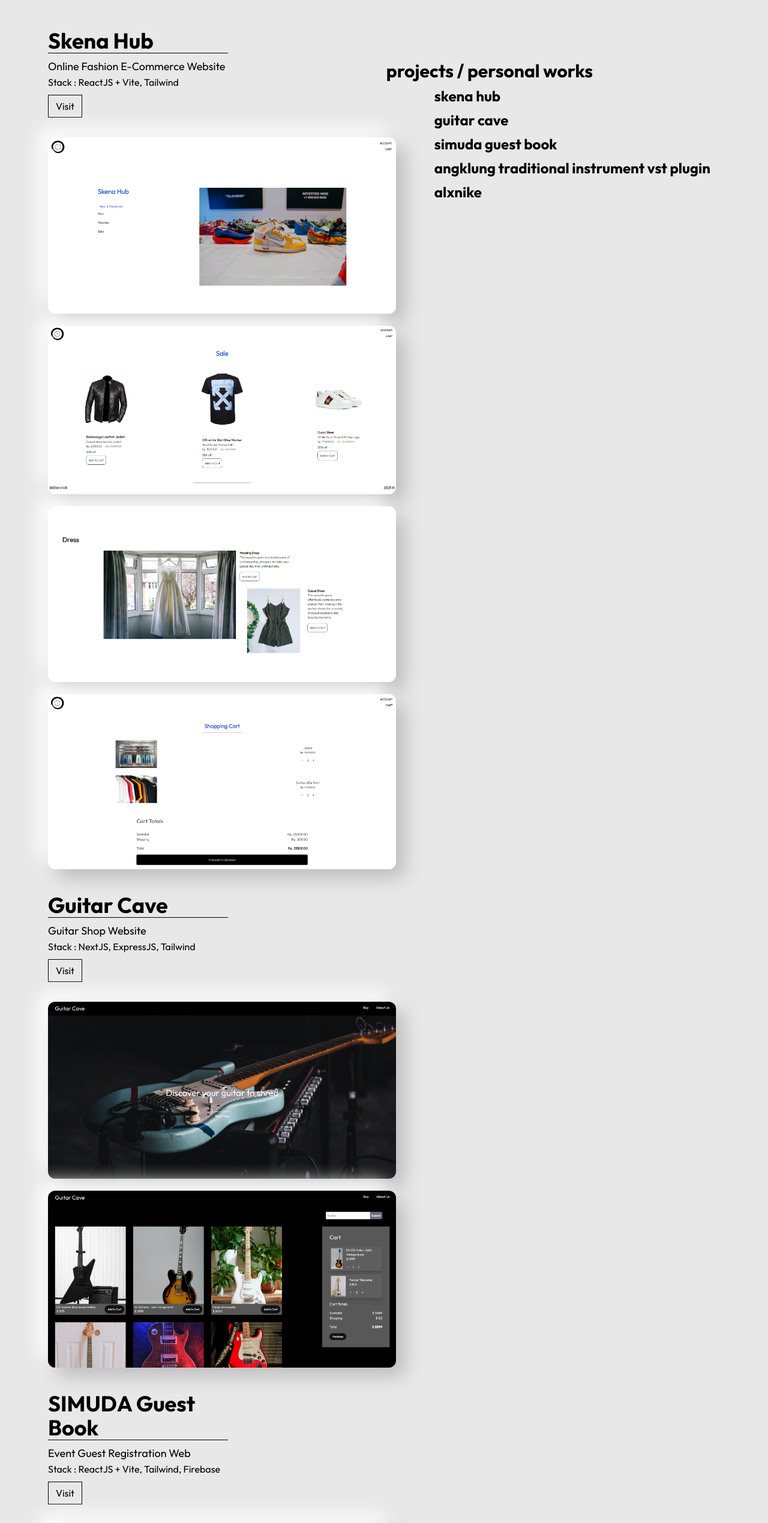
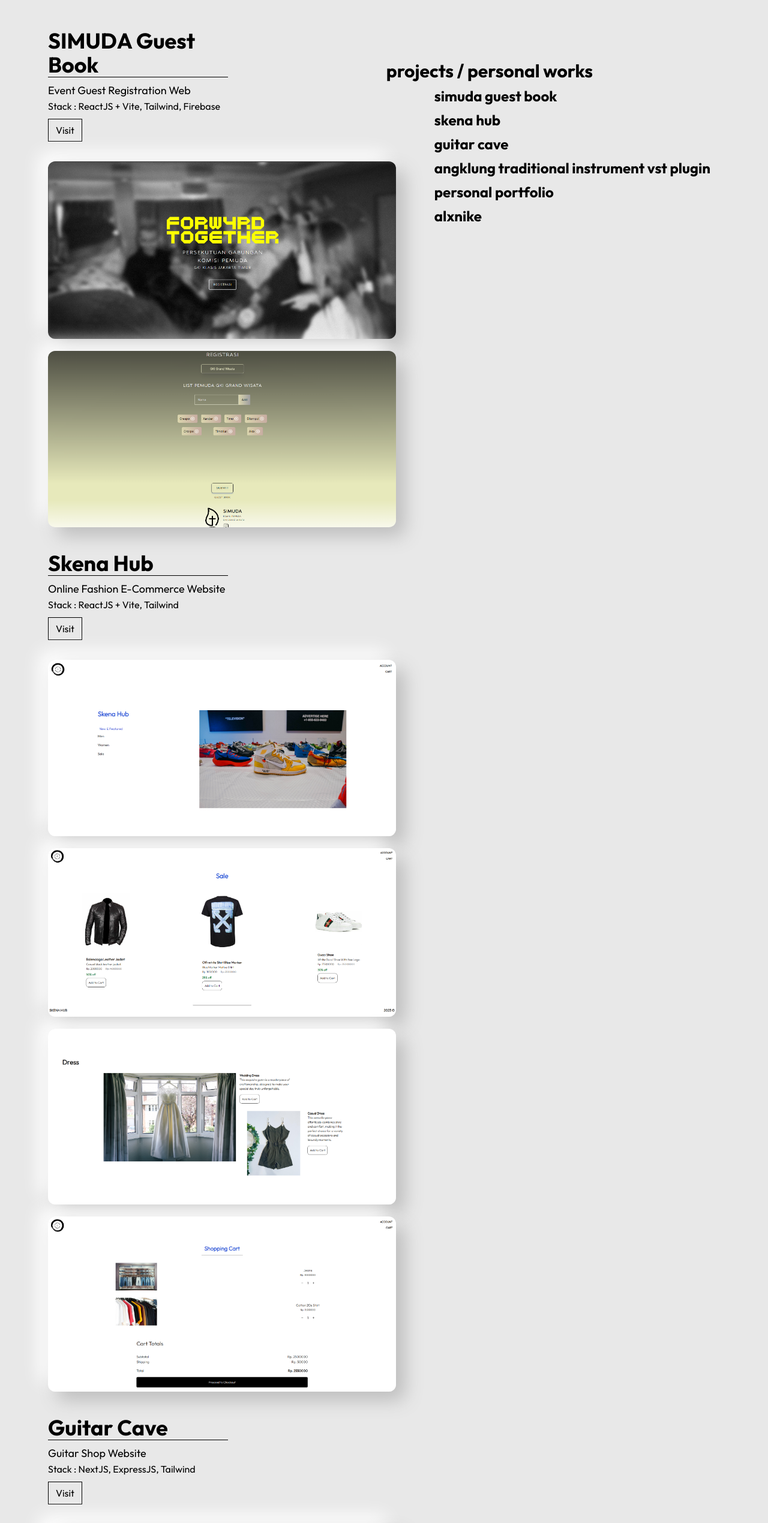
Before and after one commit to alxtim10/alexander-portfolio, a Next.js app: page /projects in a window 1280 px wide. Shown: the part 140-2679 px from the top of the page at 60% size. Built offline with nearby package versions, Linux system fonts and the light colour scheme.

Commit message:
update project

```diff
--- a/src/app/page.js
+++ b/src/app/page.js
@@ -8,7 +8,6 @@ import HomeTitle from "@/components/home/HomeTitle";
 import AboutMe from "@/components/about/AboutMe";
 import Link from "next/link";
 import Image from "next/image";
-import { Tooltip } from "@nextui-org/react";
 
 export default function Home() {
   const mainRef = useRef();
--- a/src/components/project/Projects.jsx
+++ b/src/components/project/Projects.jsx
@@ -1,4 +1,4 @@
-"use client"
+"use client";
 
 import React, { useRef } from "react";
 import PagesNavbar from "../../components/navigation/PagesNavbar";
@@ -10,6 +10,7 @@ const Projects = () => {
   const guitarCaveRef = useRef(null);
   const angklungRef = useRef(null);
   const nikeRef = useRef(null);
+  const portfolioRef = useRef(null);
 
   const scrollToSection = (elementRef) => {
     window.scrollTo({
@@ -21,6 +22,37 @@ const Projects = () => {
   return (
     <section>
       <PagesNavbar />
+
+      <div ref={simudaRef}>
+        <div className="pl-5 lg:pl-20">
+          <h1 className="border-b border-black text-4xl font-outfit font-bold w-1/2 lg:w-1/4 mb-2">
+            SIMUDA Guest Book
+          </h1>
+          <p className="text-lg">Event Guest Registration Web</p>
+          <p className="mb-4">Stack : ReactJS + Vite, Tailwind, Firebase</p>
+          <a
+            href="https://simudaguestbook.netlify.app"
+            className="border border-black py-2 px-3 hover:bg-black hover:text-white transition duration-300"
+          >
+            Visit
+          </a>
+        </div>
+        <div className="flex justify-center items-center w-full px-5 lg:pl-20 py-10 gap-5">
+          <div className="flex flex-col w-full gap-5">
+            <img
+              src="/images/projects/projectS1.png"
+              alt=""
+              className="imgCard w-full rounded-xl"
+            />
+            <img
+              src="/images/projects/projectS2.png"
+              alt=""
+              className="imgCard w-full rounded-xl"
+            />
+          </div>
+          <div className="hidden lg:block w-full"></div>
+        </div>
+      </div>
 
       <div ref={skenaRef}>
         <div className="pl-5 lg:pl-20">
@@ -38,10 +70,26 @@ const Projects = () => {
         </div>
         <div className="flex justify-center items-center w-full px-5 lg:pl-20 py-10 gap-5">
           <div className="flex flex-col w-full gap-5">
-            <img src="/images/projects/projectA1.png" alt="" className="imgCard w-full rounded-xl" />
-            <img src="/images/projects/projectA5.png" alt="" className="imgCard w-full rounded-xl" />
-            <img src="/images/projects/projectA3.png" alt="" className="imgCard w-full rounded-xl" />
-            <img src="/images/projects/projectA4.png" alt="" className="imgCard w-full rounded-xl" />
+            <img
+              src="/images/projects/projectA1.png"
+              alt=""
+              className="imgCard w-full rounded-xl"
+            />
+            <img
+              src="/images/projects/projectA5.png"
+              alt=""
+              className="imgCard w-full rounded-xl"
+            />
+            <img
+              src="/images/projects/projectA3.png"
+              alt=""
+              className="imgCard w-full rounded-xl"
+            />
+            <img
+              src="/images/projects/projectA4.png"
+              alt=""
+              className="imgCard w-full rounded-xl"
+            />
           </div>
           <div className="hidden lg:block w-full"></div>
         </div>
@@ -63,31 +111,16 @@ const Projects = () => {
         </div>
         <div className="flex justify-center items-center w-full px-5 lg:pl-20 py-10 gap-5">
           <div className="flex flex-col w-full gap-5">
-            <img src="/images/projects/projectG1.png" alt="" className="imgCard w-full rounded-xl" />
-            <img src="/images/projects/projectG2.png" alt="" className="imgCard w-full rounded-xl" />
-          </div>
-          <div className="hidden lg:block w-full"></div>
-        </div>
-      </div>
-
-      <div ref={simudaRef}>
-        <div className="pl-5 lg:pl-20">
-          <h1 className="border-b border-black text-4xl font-outfit font-bold w-1/2 lg:w-1/4 mb-2">
-            SIMUDA Guest Book
-          </h1>
-          <p className="text-lg">Event Guest Registration Web</p>
-          <p className="mb-4">Stack : ReactJS + Vite, Tailwind, Firebase</p>
-          <a
-            href="https://simudaguestbook.netlify.app"
-            className="border border-black py-2 px-3 hover:bg-black hover:text-white transition duration-300"
-          >
-            Visit
-          </a>
-        </div>
-        <div className="flex justify-center items-center w-full px-5 lg:pl-20 py-10 gap-5">
-          <div className="flex flex-col w-full gap-5">
-            <img src="/images/projects/projectS1.png" alt="" className="imgCard w-full rounded-xl" />
-            <img src="/images/projects/projectS2.png" alt="" className="imgCard w-full rounded-xl" />
+            <img
+              src="/images/projects/projectG1.png"
+              alt=""
+              className="imgCard w-full rounded-xl"
+            />
+            <img
+              src="/images/projects/projectG2.png"
+              alt=""
+              className="imgCard w-full rounded-xl"
+            />
           </div>
           <div className="hidden lg:block w-full"></div>
         </div>
@@ -109,7 +142,37 @@ const Projects = () => {
         </div>
         <div className="flex justify-center items-center w-full px-5 lg:pl-20 py-10 gap-5">
           <div className="flex flex-col w-full gap-5">
-            <img src="/images/projects/projectV1.png" alt="" className="imgCard w-full rounded-xl" />
+            <img
+              src="/images/projects/projectV1.png"
+              alt=""
+              className="imgCard w-full rounded-xl"
+            />
+          </div>
+          <div className="hidden lg:block w-full"></div>
+        </div>
+      </div>
+
+      <div ref={portfolioRef}>
+        <div className="pl-5 lg:pl-20">
+          <h1 className="border-b border-black text-4xl font-outfit font-bold w-1/2 lg:w-1/4 mb-2">
+            Alexander&apos;s Portfolio
+          </h1>
+          <p className="text-lg">My Personal Portfolio Website</p>
+          <p className="mb-4">Stack : NextJS, Tailwind</p>
+          <a
+            href="https://github.com/alxtim10"
+            className="border border-black py-2 px-3 hover:bg-black hover:text-white transition duration-300"
+          >
+            GitHub
+          </a>
+        </div>
+        <div className="flex justify-center items-center w-full px-5 lg:pl-20 py-10 gap-5">
+          <div className="flex flex-col w-full gap-5">
+            <img
+              src="/images/projects/portfolio.png"
+              alt=""
+              className="imgCard w-full rounded-xl"
+            />
           </div>
           <div className="hidden lg:block w-full"></div>
         </div>
@@ -131,7 +194,11 @@ const Projects = () => {
         </div>
         <div className="flex justify-center items-center w-full px-5 lg:pl-20 py-10 gap-5">
           <div className="flex flex-col w-full gap-5">
-            <img src="/images/projects/projectN1.png" alt="" className="imgCard w-full rounded-xl" />
+            <img
+              src="/images/projects/projectN1.png"
+              alt=""
+              className="imgCard w-full rounded-xl"
+            />
           </div>
           <div className="hidden lg:block w-full"></div>
         </div>
@@ -140,6 +207,12 @@ const Projects = () => {
       <div className="hidden lg:block z-10 right-5 xl:right-24 2xl:right-56 fixed top-[30%] h-32">
         <h1 className="ml-[4rem] xl:ml-0 text-2xl xl:text-3xl font-outfit font-bold mb-2">
           projects / personal works
+        </h1>
+        <h1
+          onClick={() => scrollToSection(simudaRef)}
+          className="text-2xl font-outfit font-bold ml-20 cursor-pointer mb-2 hover:translate-x-3 transition duration-300"
+        >
+          simuda guest book
         </h1>
         <h1
           onClick={() => scrollToSection(skenaRef)}
@@ -154,16 +227,16 @@ const Projects = () => {
           guitar cave
         </h1>
         <h1
-          onClick={() => scrollToSection(simudaRef)}
-          className="text-2xl font-outfit font-bold ml-20 cursor-pointer mb-2 hover:translate-x-3 transition duration-300"
-        >
-          simuda guest book
-        </h1>
-        <h1
           onClick={() => scrollToSection(angklungRef)}
           className="text-2xl font-outfit font-bold ml-20 cursor-pointer mb-2 hover:translate-x-3 transition duration-300"
         >
           angklung traditional instrument vst plugin
+        </h1>
+        <h1
+          onClick={() => scrollToSection(portfolioRef)}
+          className="text-2xl font-outfit font-bold ml-20 cursor-pointer mb-2 hover:translate-x-3 transition duration-300"
+        >
+          personal portfolio
         </h1>
         <h1
           onClick={() => scrollToSection(nikeRef)}
```
Also changed, not shown: public/images/projects/portfolio.png (added).
